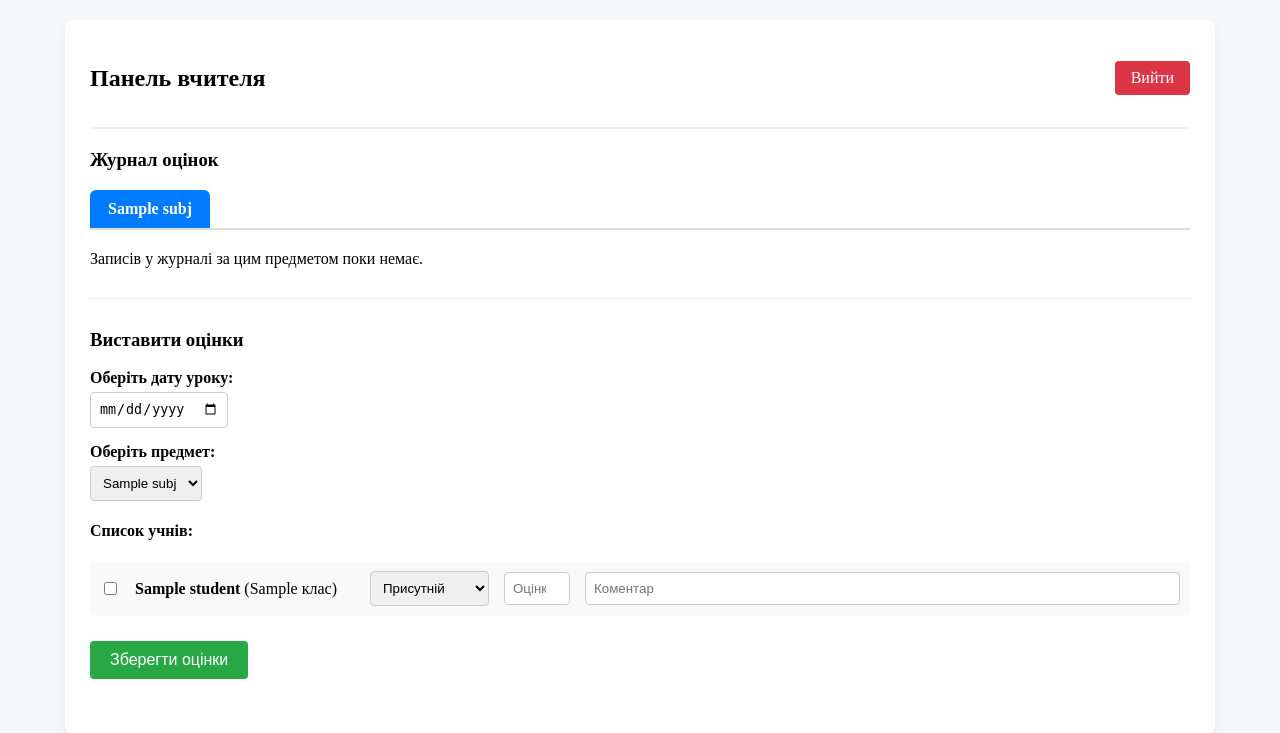
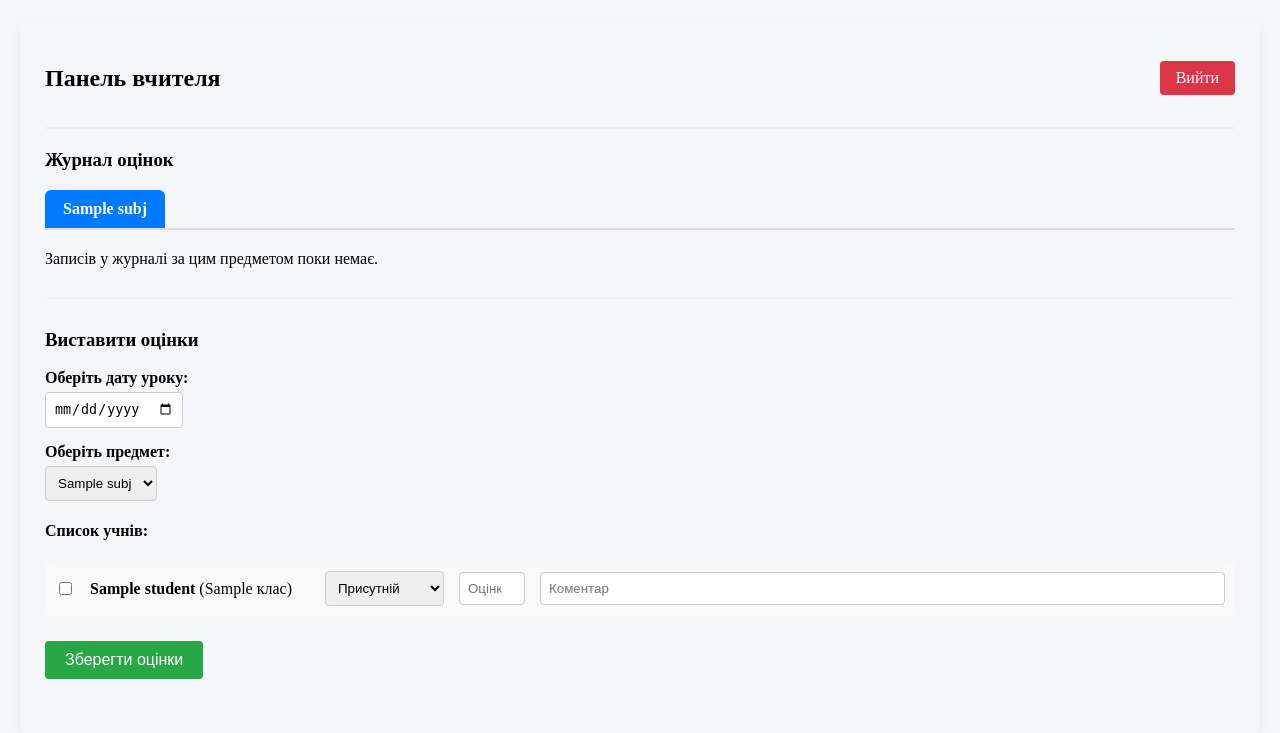
Before and after one commit to tymur75275-maker/School-server, a Flask app: template templates/teacher.html in a window 1280 px wide. Shown: the top 733 px of the page. Run offline with Flask 3, Linux system fonts and the light colour scheme; the template is opened without the code that fills it: most values are stand-ins (such as "Sample title", 1, 10 or a date in 2020).

Commit message:
Update teacher.html

```diff
--- a/templates/teacher.html
+++ b/templates/teacher.html
@@ -6,7 +6,7 @@
     <title>Кабінет вчителя</title>
     <style>
         body { width: 100%, max-width: none, font-family: Arial, sans-serif; background: #f4f6f9; margin: 0; padding: 20px; }
-        .container { max-width: 1100px; background: white; margin: 0 auto; padding: 25px; border-radius: 8px; box-shadow: 0 4px 10px rgba(0,0,0,0.05); }
+        .container { width: 100%, max-width: none, background: white; margin: 0 auto; padding: 25px; border-radius: 8px; box-shadow: 0 4px 10px rgba(0,0,0,0.05); }
         .header { display: flex; justify-content: space-between; align-items: center; border-bottom: 2px solid #eee; padding-bottom: 15px; margin-bottom: 20px; }
         .btn-logout { background: #dc3545; color: white; padding: 8px 16px; text-decoration: none; border-radius: 4px; }
         .section { margin-bottom: 30px; }
```
